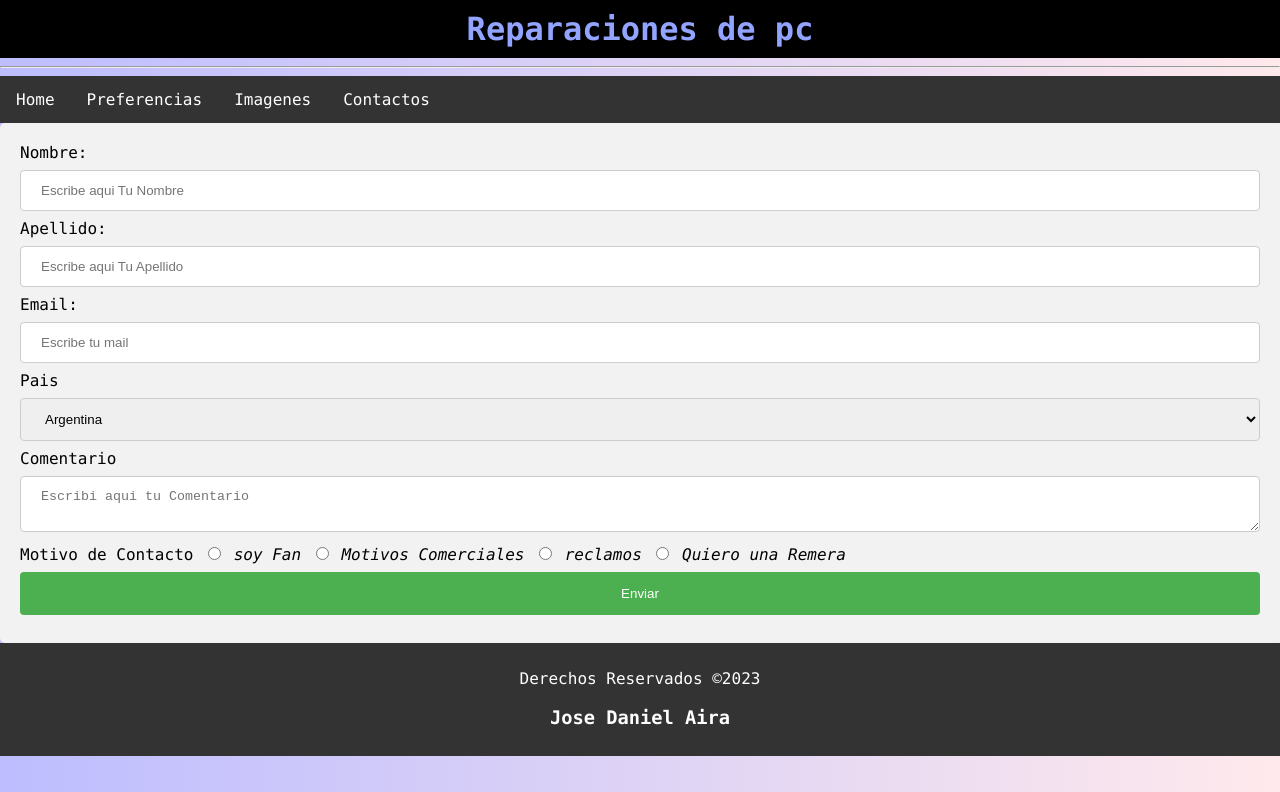
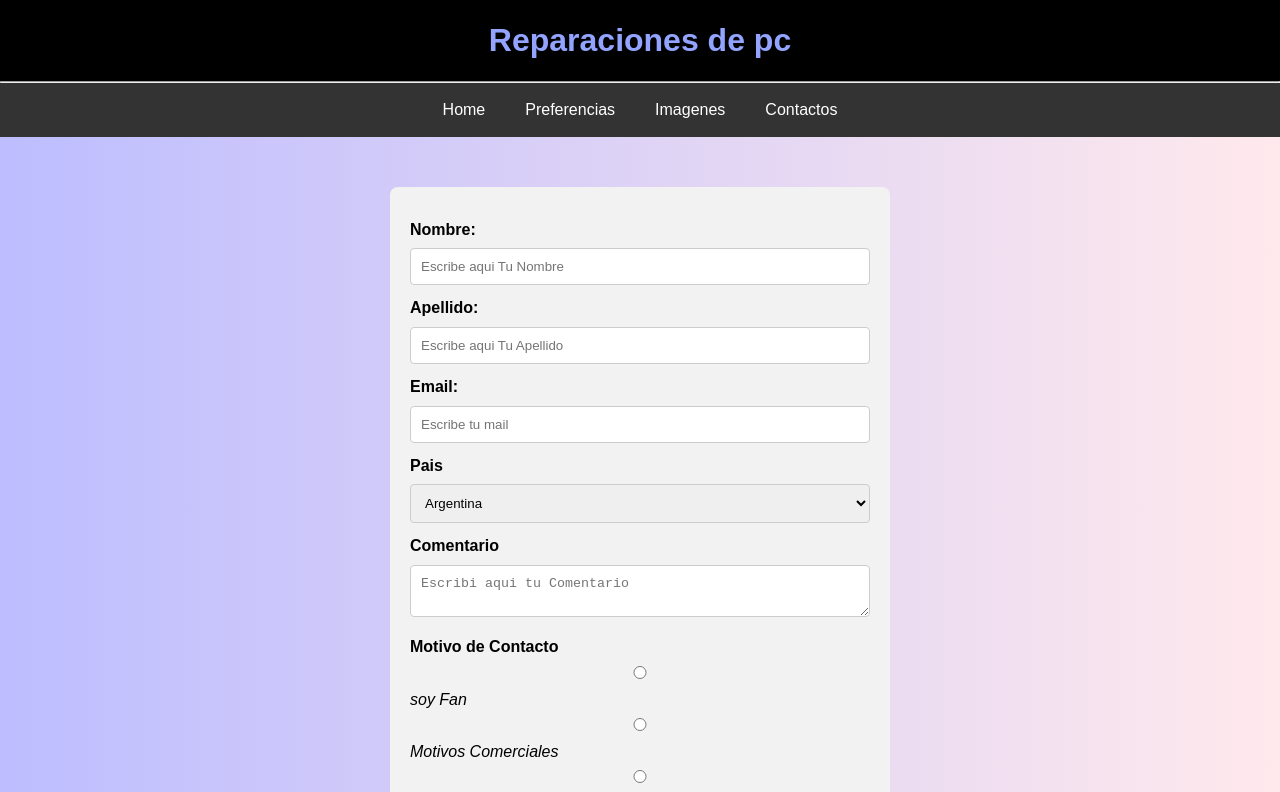
Before and after one commit to Joche890/Proyecto-Curso-HTML, a plain HTML site: page contacto.html in a window 1280 px wide. Shown: the top 792 px of the page. Drawn offline with Linux system fonts and the light colour scheme.

Commit message:
Update contacto.html

```diff
--- a/contacto.html
+++ b/contacto.html
@@ -1,105 +1,18 @@
 <!DOCTYPE html>
 <html lang="es">
 <head>
+    <head>
     <meta charset="UTF-8">
     <meta name="viewport" content="width=device-width, initial-scale=1.0">
-    <link rel="shortcut icon" href="/icons8-workstation-50.png" type="image/icons">
-    <title>Reparaciones de pc</title>
-    <link rel="shortcut icon" href="/icons8-workstation-50.png">
+    <title>Reparaciones de PC</title>
 
+    <!-- Favicon -->
+    <link rel="icon" href="icons8-workstation-50.png">
 
-    <style>
+    <!-- CSS externo -->
+    <link rel="stylesheet" href="styles.css">
+</head>
 
-        body {
-            font-family: "Lucida Console", "Courier New", monospace;
-            background: linear-gradient(to right, rgb(189, 189, 255), rgb(255, 233, 236));
-            padding: 0;
-            margin: 0;
-        }
-
-        header {
-            text-align: center;
-        }
-
-        ul {
-            list-style-type: none;
-            margin: 0;
-            padding: 0;
-            overflow: hidden;
-            background-color: #333;
-        }
-
-        li {
-            float: left;
-        }
-
-        li a {
-            display: block;
-            color: white;
-            text-align: center;
-            padding: 14px 16px;
-            text-decoration: none;
-        }
-
-        li a:hover:not(.active) {
-            background-color: #111;
-        }
-
-        .active {
-            background-color: #04AA6D;
-        }
-
-        h1 {
-            background-color: black;
-            padding: 10px;
-            margin: 0;
-            color: #92a4ff;
-        }
-
-        input[type=text],
-        input[type=email],
-        textarea,
-        select {
-            width: 100%;
-            padding: 12px 20px;
-            margin: 8px 0;
-            display: inline-block;
-            border: 1px solid #ccc;
-            border-radius: 4px;
-            box-sizing: border-box;
-        }
-
-        input[type=submit] {
-            width: 100%;
-            background-color: #4CAF50;
-            color: white;
-            padding: 14px 20px;
-            margin: 8px 0;
-            border: none;
-            border-radius: 4px;
-            cursor: pointer;
-        }
-
-        input[type=submit]:hover {
-            background-color: #45a049;
-        }
-
-        div.contenedor-formulario {
-            border-radius: 5px;
-            background-color: #f2f2f2;
-            padding: 20px;
-        }
-        .footer {
-            background-color: #333;
-            color: #FFF;
-            padding: 10px;
-            text-align: center;
-            clear: both;
-        }
-    </style>
-
-</head>
-<body>
     <header>
         <h1> Reparaciones de pc</h1>
         <hr>
```
